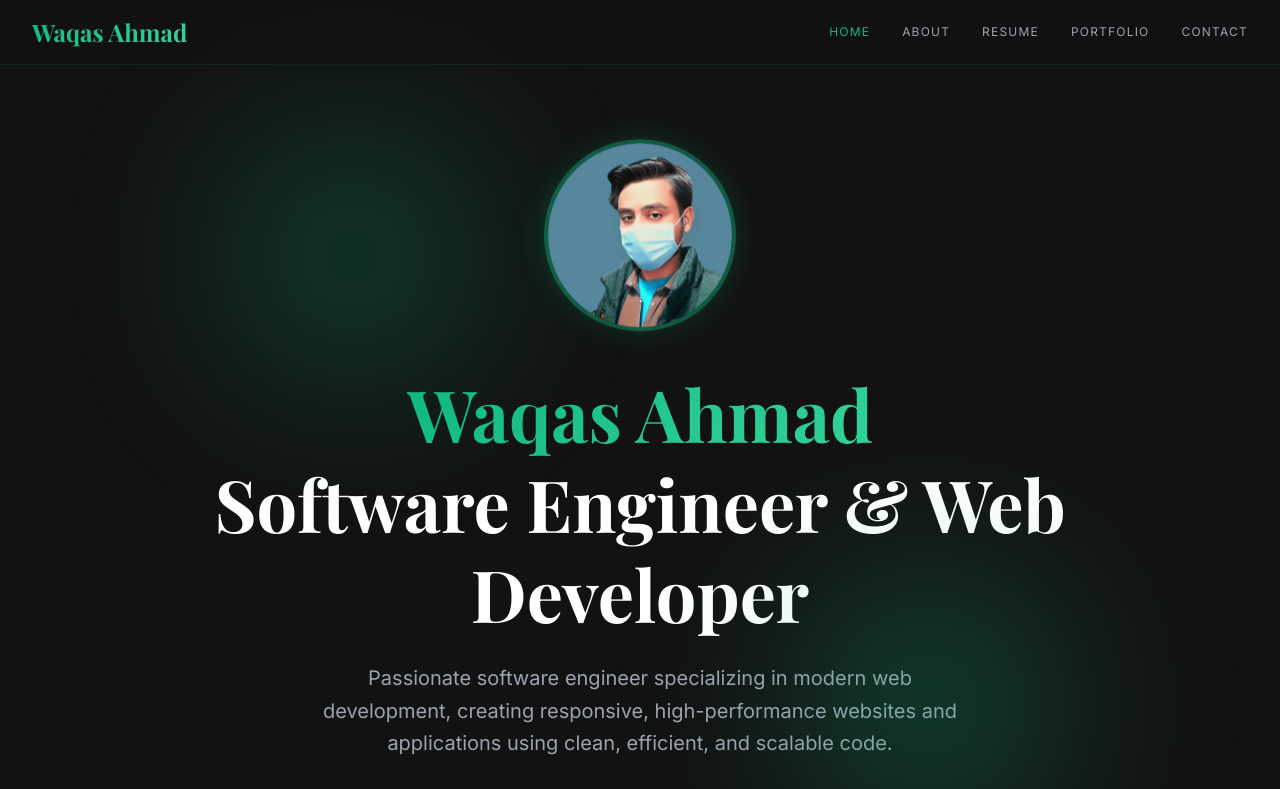
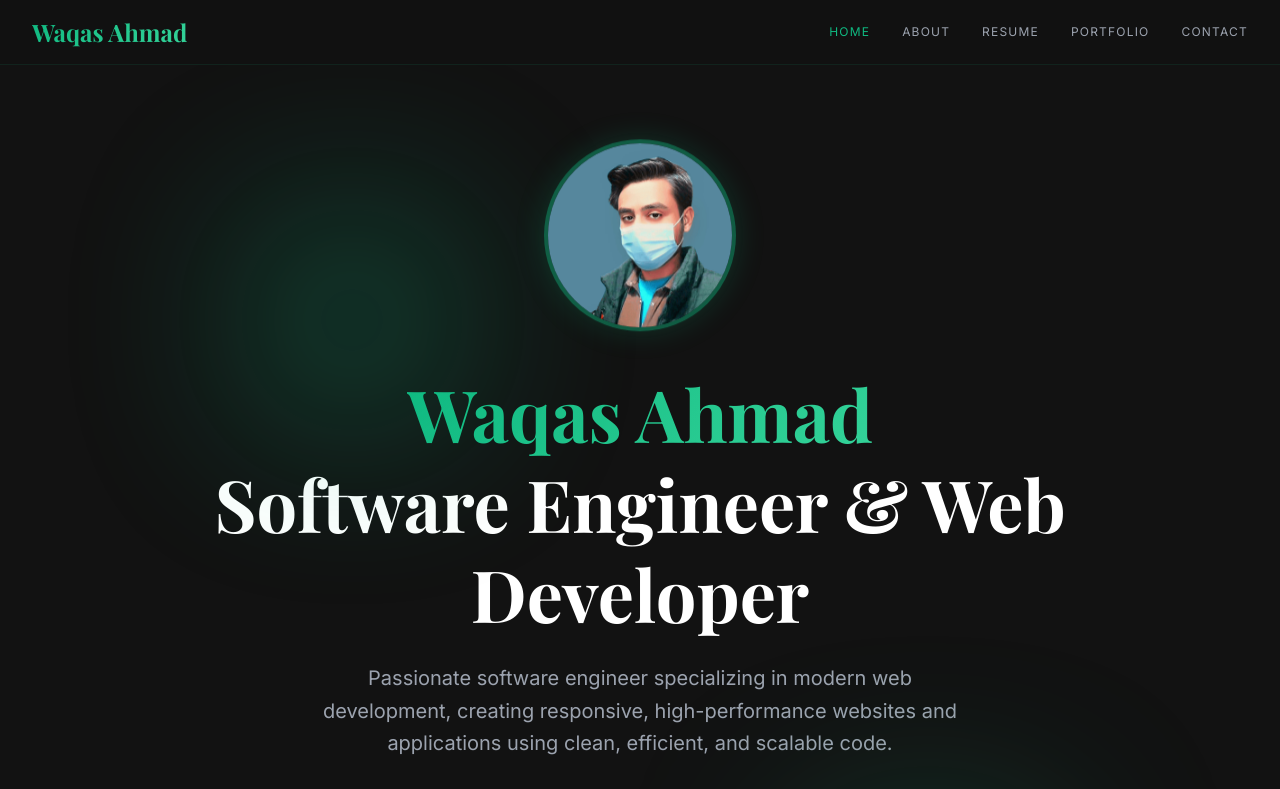
Before and after one commit to syed-waqas-ahmad-dev/my-portfolio-app-2026, a website: page public/index.html in a window 1280 px wide. Shown: the top 789 px of the page. Drawn offline with nearby package versions, Linux system fonts and the light colour scheme.

Commit message:
Update index.html to remove viewport and fix typo
Removed viewport meta tag and fixed a typo in the class name.

```diff
--- a/public/index.html
+++ b/public/index.html
@@ -18,9 +18,6 @@
 <!-- Twitter Card -->
 <meta name="twitter:card" content="summary_large_image">
 <meta name="twitter:title" content="Syed Waqas Ahmad - Portfolio">
-
-<!-- Viewport (mobile friendly) -->
-<meta name="viewport" content="width=device-width, initial-scale=1.0">
 
 <!-- Robots (allow search engines) -->
 <meta name="robots" content="index, follow">
@@ -71,7 +68,7 @@
 <main class="pt-16">
 
   <!-- Hero Section -->
-  <section id="home" class="min-h-screen flex items-center relitive justify-center px-4 sm:px-6 lg:px-8 pt-20 pb-20">
+  <section id="home" class="min-h-screen flex items-center relative justify-center px-4 sm:px-6 lg:px-8 pt-20 pb-20 overflow-hidden">
     <div class="bg-[#10b981] absolute top-46 left-70 rounded-full w-36 h-36 blur-[110px] animate-[waveAnimation_3s_ease-in-out_infinite]"></div>
     <div class="bg-[#10b981] absolute bottom-6 right-70 rounded-full w-36 h-36 blur-[110px]"></div>
     <div class="max-w-5xl mx-auto text-center">
```
